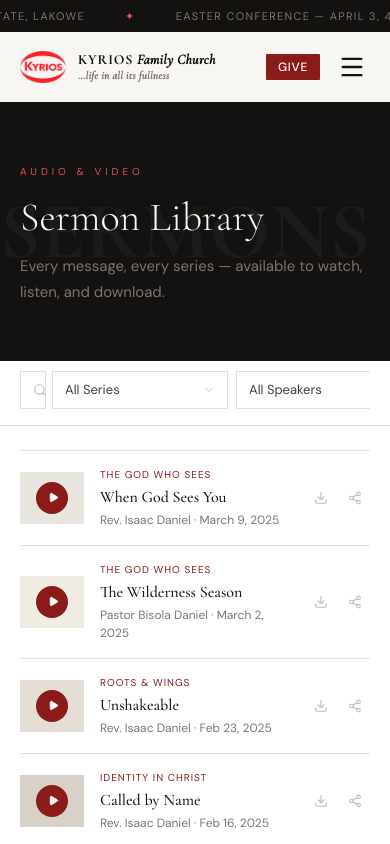
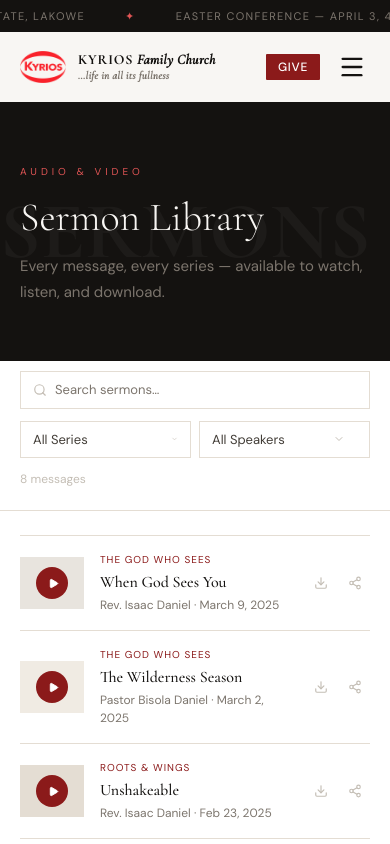
Before and after one commit to sheddy-cyber/kyrios-family-church, a Next.js app: page /sermons in a window 390 px wide. Shown: the top 844 px of the page. Built offline with nearby package versions, Linux system fonts and the light colour scheme.

Commit message:
Fix mobile layout of sermons filter bar to prevent truncation

```diff
--- a/app/globals.css
+++ b/app/globals.css
@@ -492,13 +492,26 @@ textarea:focus {
 }
 @media (max-width: 640px) {
   .sermons-filter-bar {
-    gap: 6px;
+    flex-wrap: wrap;
+    gap: 12px;
+    padding-bottom: 12px;
   }
   .sermons-search-box {
-    flex: 1 1 220px;
+    flex: 1 1 100%;
+  }
+  .sermons-filter-controls {
+    flex: 1 1 100%;
+    flex-wrap: wrap;
+    justify-content: space-between;
   }
   .sermons-select {
-    min-width: 110px;
+    flex: 1 1 calc(50% - 4px);
+    min-width: 0;
+  }
+  .sermons-count {
+    width: 100%;
+    margin-top: 4px;
+    font-size: 11px;
   }
 }
 
```
